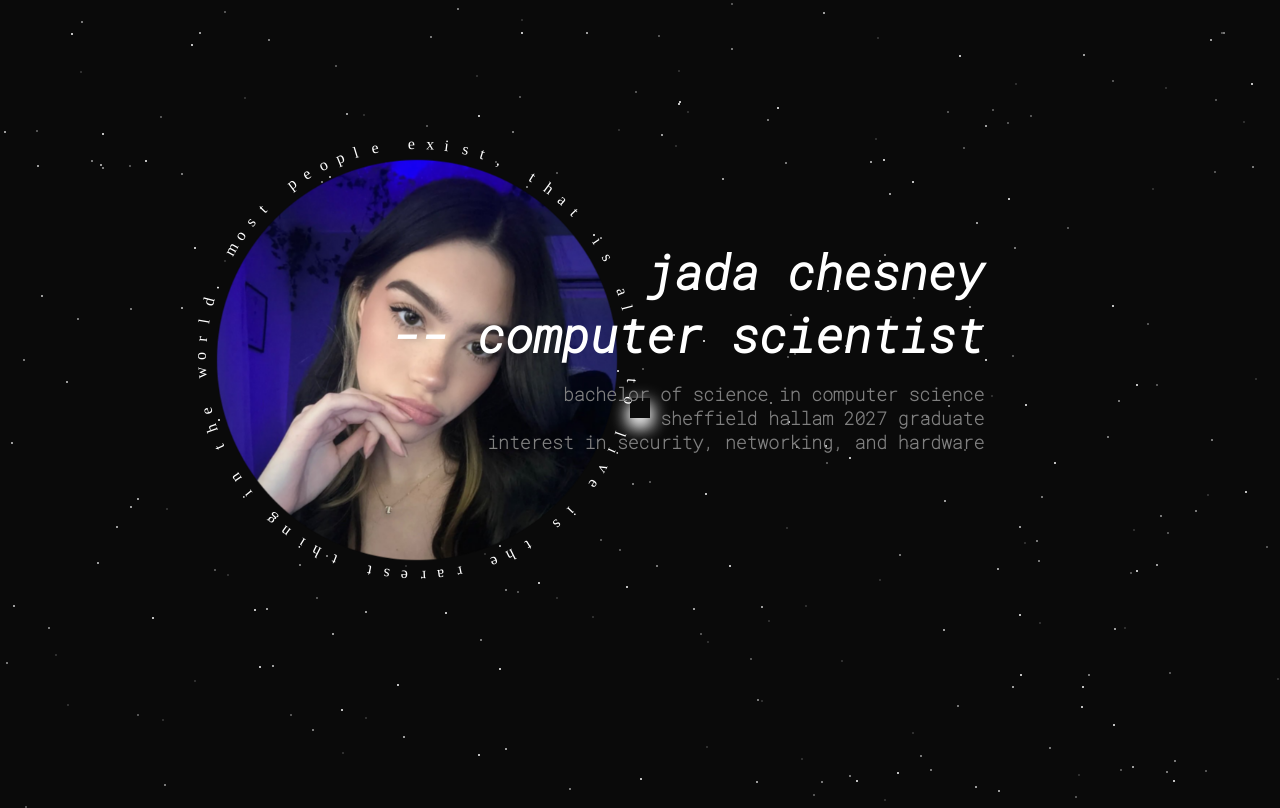
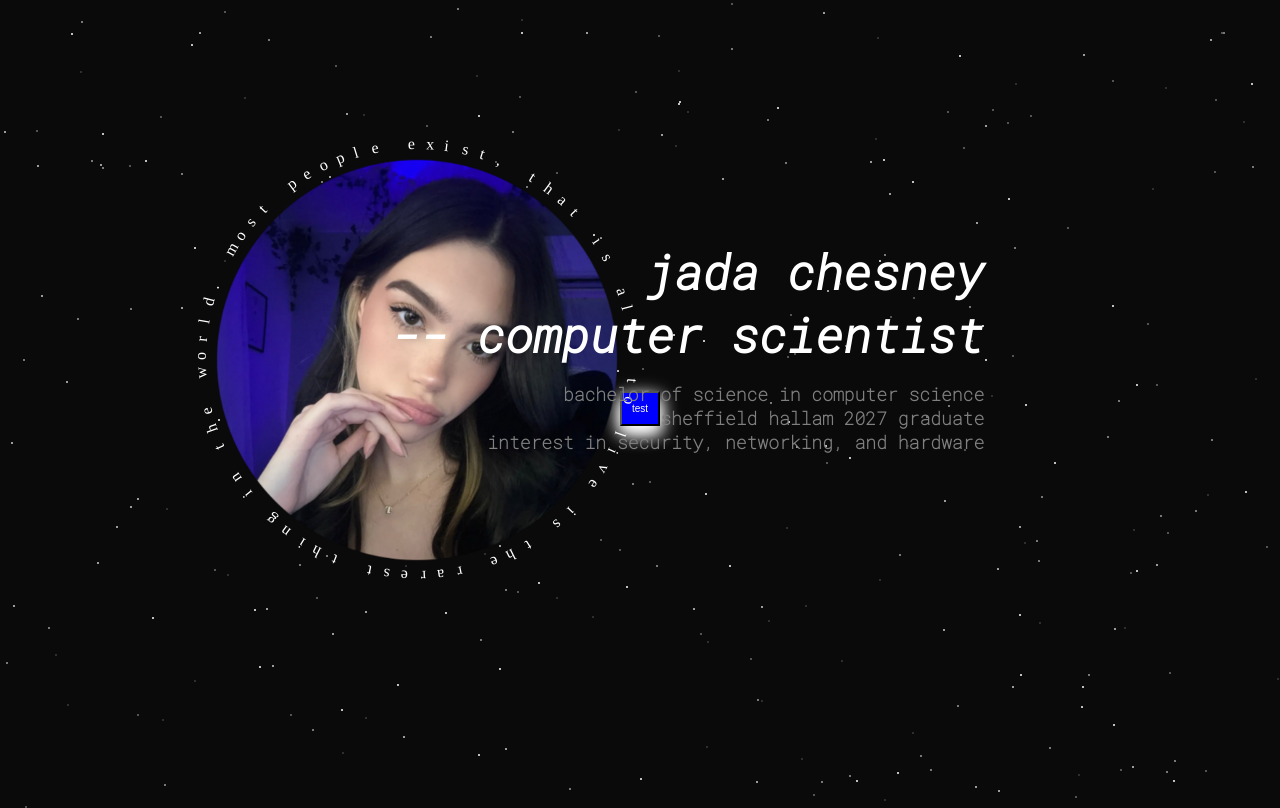
Before and after one commit to jadachesney/personalportfolio, a plain HTML site: page index.html in a window 1280 px wide. Drawn offline with Linux system fonts and the light colour scheme.

Commit message:
BUTTON NOT WORK

```diff
--- a/css/styles.css
+++ b/css/styles.css
@@ -62,7 +62,7 @@ h2 {
 }
 
 .button {
-    background-color: #0a0a0a;
+    background-color: blue;
     color: white;
     transition-duration: 0.4s;
     font-size: 10px;
--- a/index.html
+++ b/index.html
@@ -41,7 +41,7 @@
     interest in security, networking, and hardware</h2>
   </div>
 
-  <div class="button"></div>
+  <button class="button"> test </button>
 
 </body>
 </html>
```
